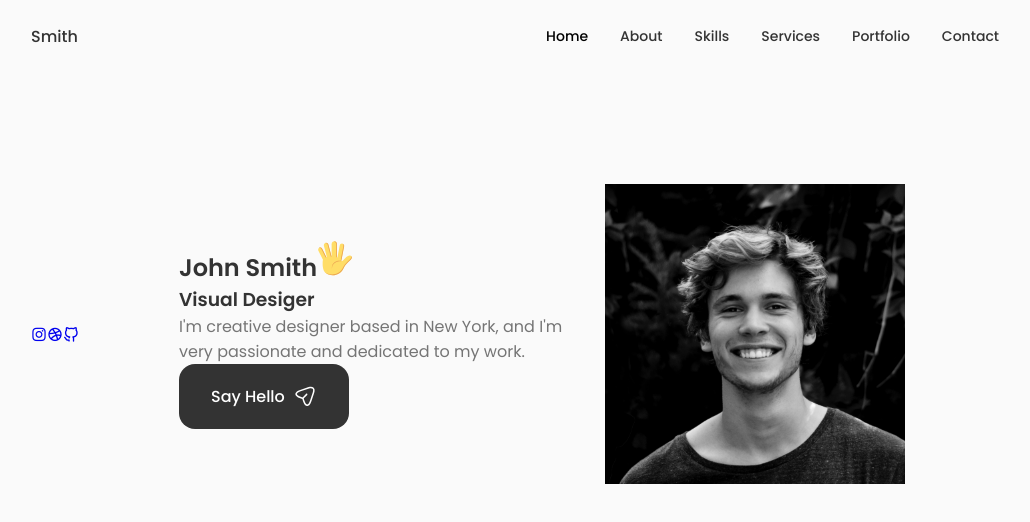
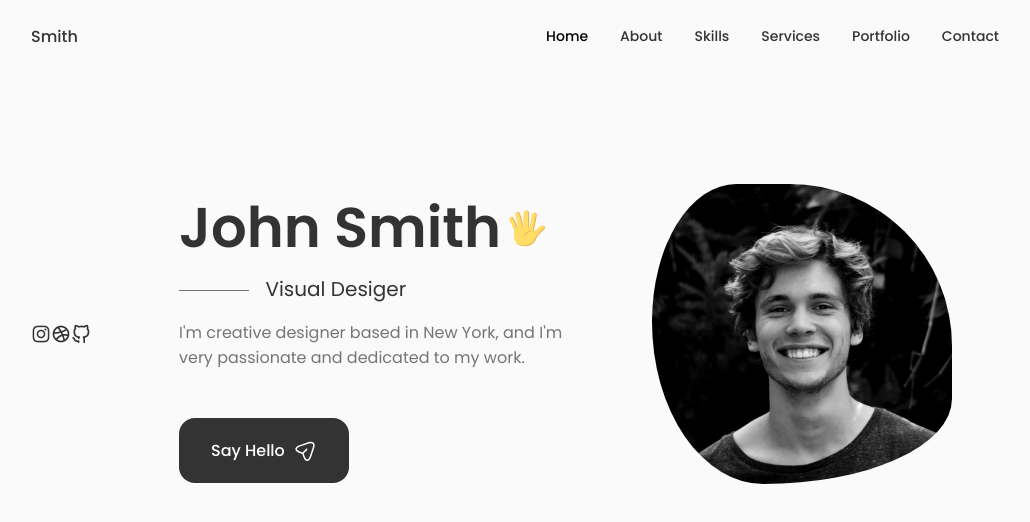
Before and after one commit to patryk77k/my-portfolio, a React (Create React App) app: page / in a window 1280 px wide. Shown: the top 522 px of the page, without its empty margins (125-1155 px from the left). Built offline with nearby package versions, Linux system fonts and the light colour scheme.

Commit message:
animation added

```diff
--- a/src/components/home/home.css
+++ b/src/components/home/home.css
@@ -4,6 +4,54 @@
   column-gap: 2rem;
   align-items: center;
 }
+
+.home__social {
+  display: grid;
+  grid-template-columns: max-content;
+  row-gap: 1rem;
+}
+
+.home__social-icon {
+  font-size: 1.25rem;
+  color: var(--title-color);
+}
+
+.home__social-icon:hover {
+  color: var(--title-color-dark);
+}
+
+.home__title {
+  font-size: var(--big-font-size);
+  margin-bottom: var(--mb-0-25);
+}
+
+.home__hand {
+  width: 38px;
+  height: 38px;
+  margin-left: 0.4rem;
+}
+.home__subtitle {
+  position: relative;
+  font-size: var(--h3-font-size);
+  padding-left: 5.4rem;
+  font-weight: var(--font-normal);
+  margin-bottom: var(--mb-1);
+}
+
+.home__subtitle::before {
+  content: "";
+  position: absolute;
+  width: 70px;
+  height: 1px;
+  background-color: var(--text-color);
+  left: 0;
+  top: 1rem;
+}
+.home__description {
+  max-width: 400px;
+  margin-bottom: var(--mb-3);
+}
+
 .home__img {
   background: url(../../assets//profile.jpg);
   background-repeat: no-repeat;
@@ -11,6 +59,20 @@
   background-size: cover;
   box-shadow: inset 0 0 0 9px rgb(255, 255, 255 / 30%);
   order: 1;
+  justify-self: center;
   width: 300px;
   height: 300px;
+  animation: profile__animate 8s ease-in-out infinite 1s;
 }
+
+@keyframes profile__animate {
+  0% {
+    border-radius: 60% 40% 30% 70%/60% 30% 70% 40%;
+  }
+  50% {
+    border-radius: 30% 60% 70% 40%/50% 60% 30% 60%;
+  }
+  100% {
+    border-radius: 60% 40% 30% 70%/60% 30% 70% 40%;
+  }
+}
```
